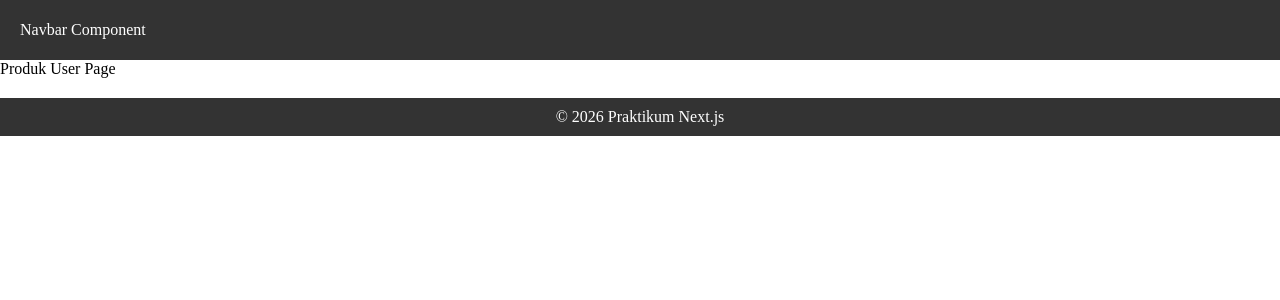
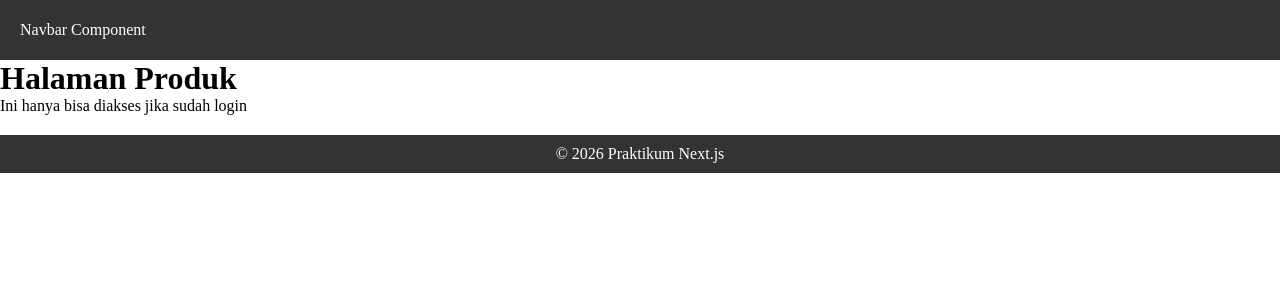
Before and after one commit to BillyMaulanaFerdinan/PBF-Semester6-BillyMaulana, a Next.js app in the folder P3/praktikum/my-app/: page /produk in a window 1280 px wide. Before the commit this address had no page. Shown: the top 300 px of the page. Built offline with nearby package versions, Linux system fonts and the light colour scheme; sample sign-in values are in the browser's storage.

Commit message:
add Tugas 3

```diff
--- a/P3/praktikum/my-app/src/pages/auth/login.jsx
+++ b/P3/praktikum/my-app/src/pages/auth/login.jsx
@@ -6,18 +6,17 @@ const HalamanLogin = () => {
 
   const handlerLogin = () => {
     // simulasi login berhasil
-    push("/produk"); // navigasi imperatif
+    localStorage.setItem("isLogin", "true");
+    push("/produk");
   };
 
   return (
     <div>
       <h1>Halaman Login</h1>
 
-      {/* Imperatif navigation */}
       <button onClick={handlerLogin}>Login</button>
       <br />
 
-      {/* Declarative navigation */}
       <Link href="/auth/register">Ke Halaman Register</Link>
     </div>
   );
--- a/P3/praktikum/my-app/src/pages/produk/index.tsx
+++ b/P3/praktikum/my-app/src/pages/produk/index.tsx
@@ -1,19 +1,23 @@
 import { useRouter } from "next/router";
-import { useEffect, useState } from "react";
+import { useEffect } from "react";
 
-const ProdukPage = () => {
-  const [isLogin, setIsLogin] = useState(false);
-  const { push } = useRouter();
+const HalamanProduk = () => {
+  const router = useRouter();
 
   useEffect(() => {
+    const isLogin = localStorage.getItem("isLogin");
+
     if (!isLogin) {
-      push("/auth/login");
+      router.push("/auth/login");
     }
-  }, []);
+  }, [router]);
 
   return (
-    <div>Produk User Page</div>
+    <div>
+      <h1>Halaman Produk</h1>
+      <p>Ini hanya bisa diakses jika sudah login</p>
+    </div>
   );
 };
 
-export default ProdukPage;
+export default HalamanProduk;
```
